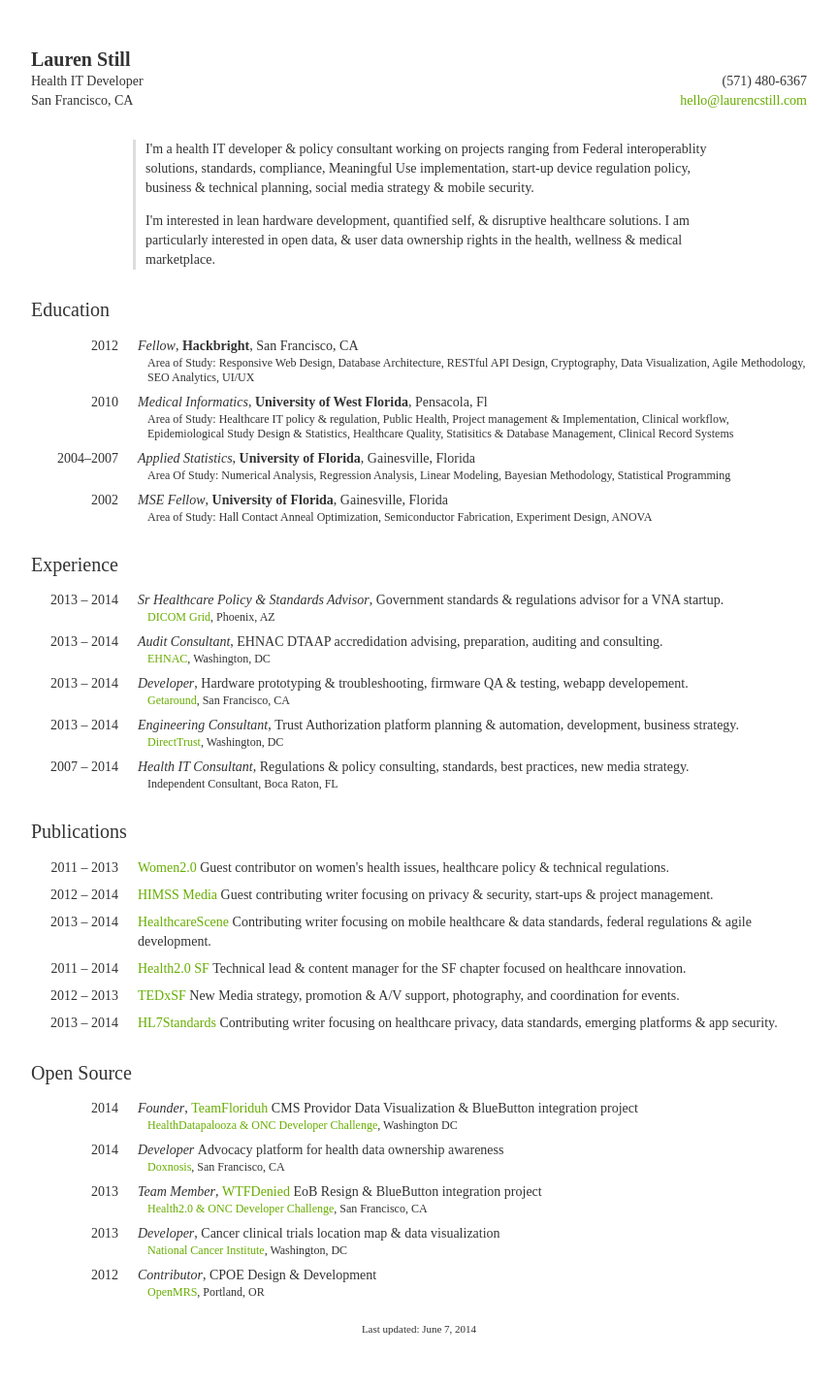
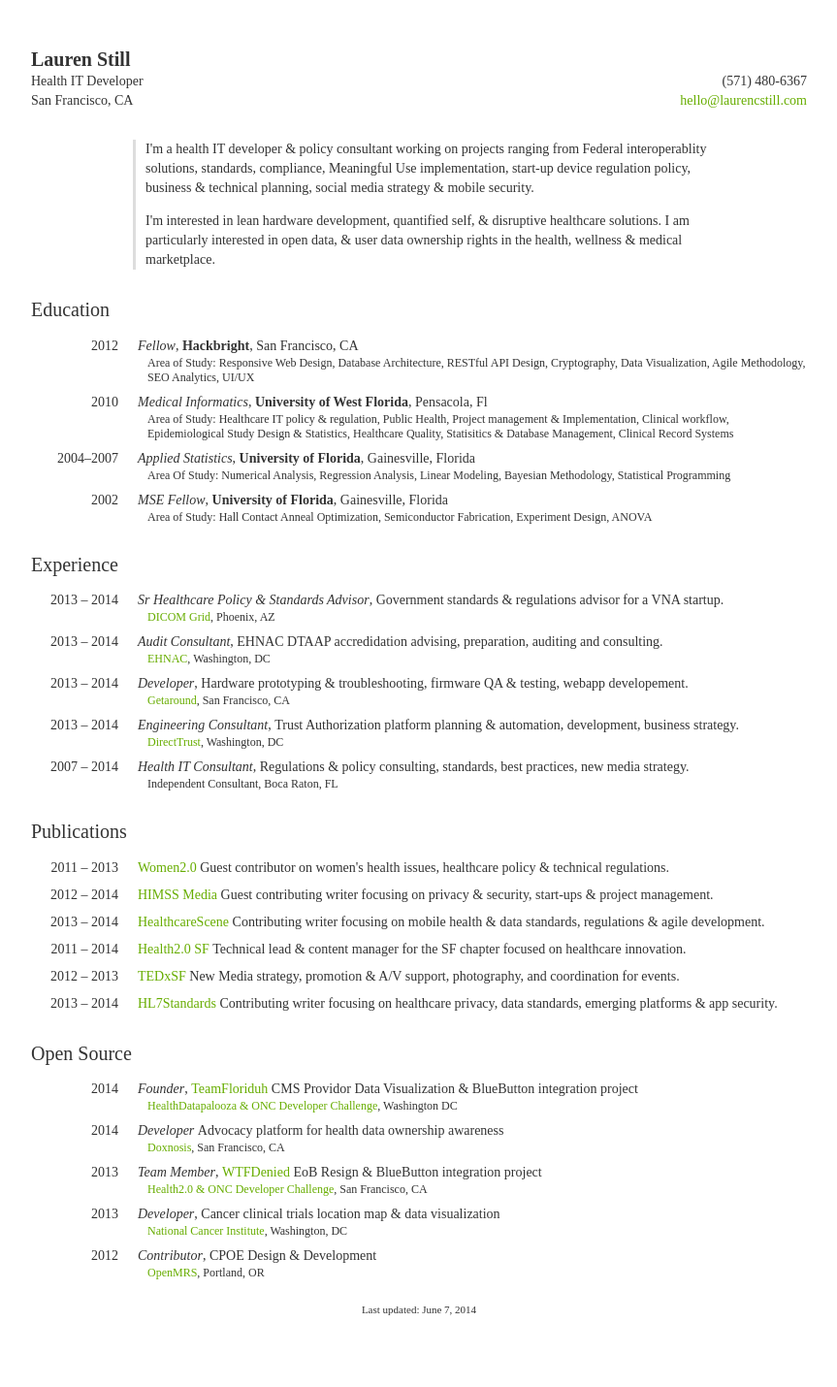
Before and after one commit to laurenstill/laurenstill.github.io, a Jekyll site: the page cv/index.html, which Jekyll copies as it is, in a window 1280 px wide. Shown: the whole page at 97% size, without its empty margins (208-1071 px from the left). Built offline with Jekyll 4.4.1, drawn with Linux system fonts in a browser that asks for light colours; comment, search, counter and statistics services are not loaded.

Commit message:
little stuff

```diff
--- a/cv/index.html
+++ b/cv/index.html
@@ -151,7 +151,7 @@
                 <li>
                     <span class="date">2013 &ndash; 2014</span>
                     <span class="title"><a href="http://http://www.healthcarescene.com/">HealthcareScene</a>
-                            Contributing writer focusing on mobile healthcare &amp; data standards, federal regulations &amp; agile development.</span>
+                            Contributing writer focusing on mobile health &amp; data standards, regulations &amp; agile development.</span>
                 </li>
                 <li>
                     <span class="date">2011 &ndash; 2014</span>
```
